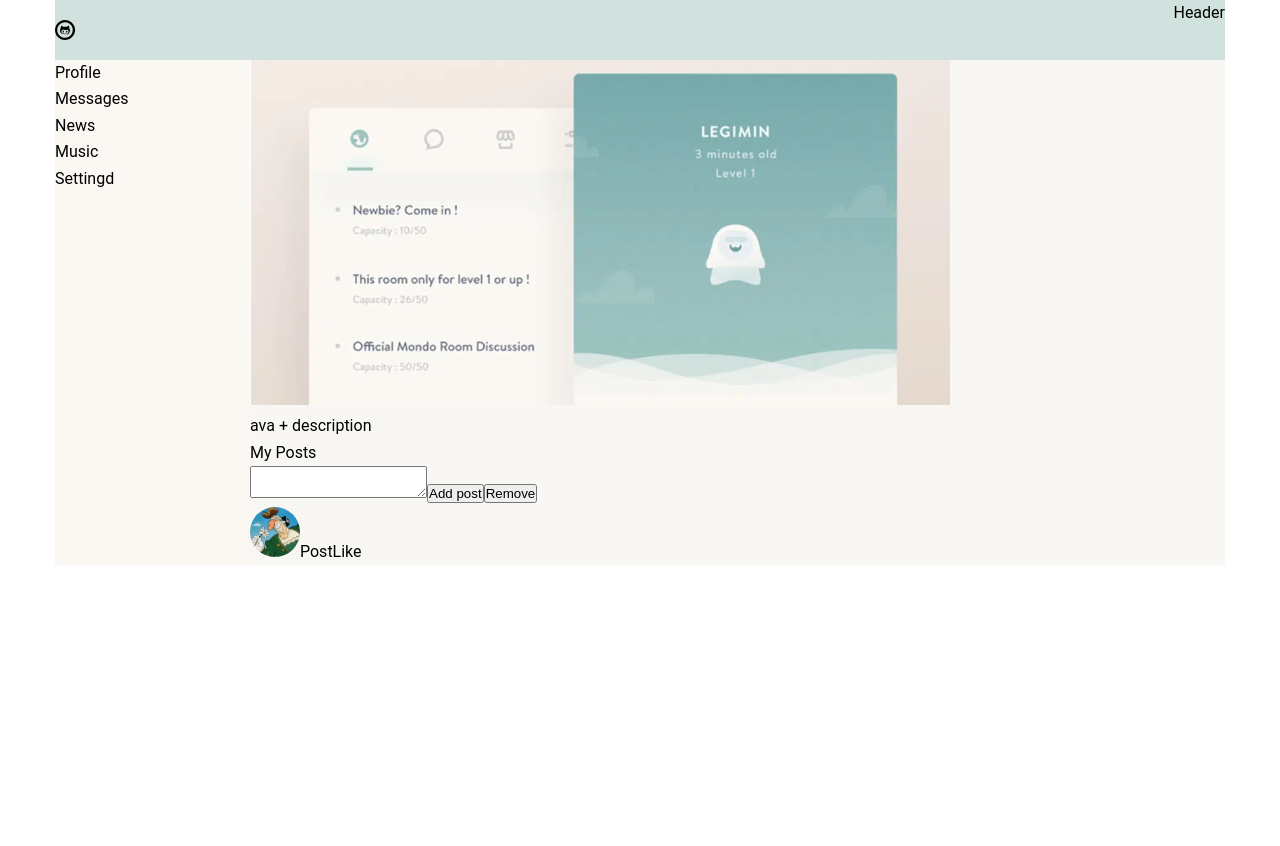
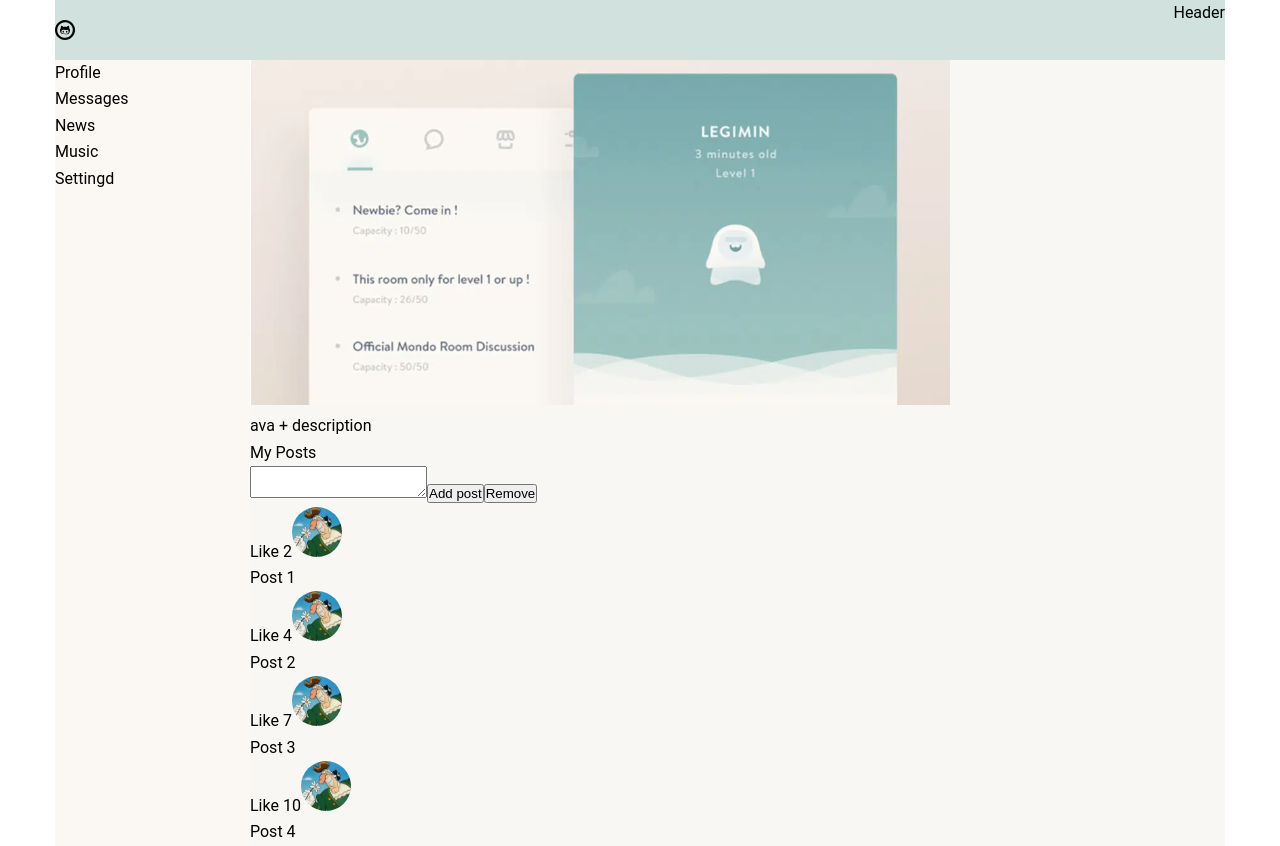
Before and after one commit to SandraVLP/samurai-way, a React (Create React App) app in the folder samurai-way-main/: page /profile in a window 1280 px wide. Before the commit the page ends 800 px from the top, so only its background shows below. Built offline with nearby package versions, Linux system fonts and the light colour scheme.

Commit message:
post props

```diff
--- a/samurai-way-main/src/layout/Profile/MyPosts/MyPosts.tsx
+++ b/samurai-way-main/src/layout/Profile/MyPosts/MyPosts.tsx
@@ -9,7 +9,10 @@ export function MyPosts() {
         <button>Add post</button>
         <button>Remove</button>
 
-  <Post />
+  <Post message='Post 1' likes={2}/>
+  <Post message='Post 2' likes={4}/>
+  <Post message='Post 3' likes={7}/>
+  <Post message='Post 4' likes={10}/>
     </StyledMyPosts>
   )
 }
--- a/samurai-way-main/src/layout/Profile/MyPosts/Post/Post.tsx
+++ b/samurai-way-main/src/layout/Profile/MyPosts/Post/Post.tsx
@@ -2,12 +2,19 @@ import React from 'react'
 import Ava from "../../../../assets/avatarka.jpeg"
 import styled from 'styled-components'
 
-export function Post() {
+type PostPropsType = {
+    message: string
+    likes: number
+
+}
+
+export function Post(props:PostPropsType) {
   return (
     <div>
+        <span>Like {props.likes}</span>
         <StyledImg src={Ava} alt='Avatarka'></StyledImg>
-        Post
-        <span>Like</span>
+        <p>{props.message}</p>
+
         </div>
   )
 }
```
